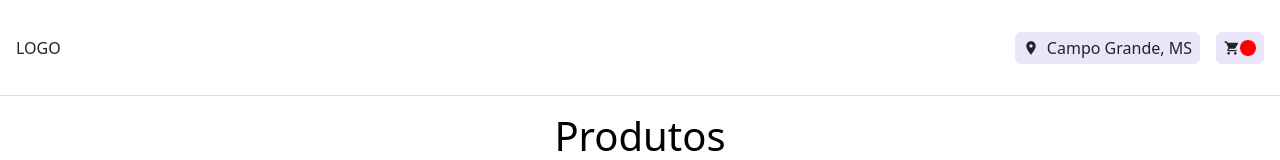
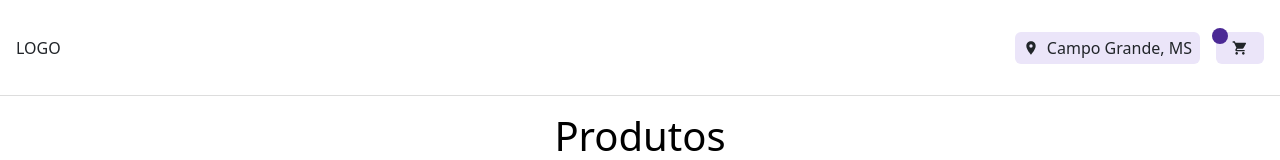
Before and after one commit to GabrielaMed/menu-app-user, a React (Create React App) app: page /1 in a window 1280 px wide. Shown: the top 160 px of the page. Built offline with nearby package versions, Linux system fonts and the light colour scheme; no server answers.

Commit message:
add context to set and get order

```diff
--- a/src/App.tsx
+++ b/src/App.tsx
@@ -2,10 +2,13 @@ import { BrowserRouter as Router } from 'react-router-dom';
 import { AppRoutes } from './routes';
 import './index.css';
 import 'bootstrap/dist/css/bootstrap.min.css';
+import { OrderProvider } from './shared/OrderContext';
 
 const App = () => (
   <Router>
-    <AppRoutes />
+    <OrderProvider>
+      <AppRoutes />
+    </OrderProvider>
   </Router>
 );
 
--- a/src/components/Header/index.tsx
+++ b/src/components/Header/index.tsx
@@ -2,19 +2,13 @@ import { MdLocationOn, MdShoppingCart } from 'react-icons/md';
 import { CartBox, Container, HoldLocationAndCart, LocationBox } from './style';
 import { IOrder } from '../../utils/Interface/Order';
 import { useNavigate, useParams } from 'react-router-dom';
+import { useEffect, useContext } from 'react';
+import { OrderContext } from '../../shared/OrderContext';
 
-interface Props {
-  orderData?: IOrder;
-}
-
-export const Header = ({ orderData }: Props) => {
+export const Header = () => {
+  const { orderData } = useContext(OrderContext);
   const navigate = useNavigate();
   const { companyId } = useParams();
-
-  const options = {
-    pathname: `/${companyId}/cart`,
-    state: { orderId: orderData?.id },
-  };
 
   return (
     <Container>
@@ -27,28 +21,16 @@ export const Header = ({ orderData }: Props) => {
         </LocationBox>
         {orderData?.productsQuantity === 0 ? (
           <CartBox>
-            <MdShoppingCart
-              onClick={() => navigate(options, { replace: true })}
-            />
+            <MdShoppingCart onClick={() => navigate(`/${companyId}/cart`)} />
           </CartBox>
         ) : (
-          <CartBox onClick={() => navigate(options, { replace: true })}>
+          <CartBox
+            onClick={() => {
+              navigate(`/${companyId}/cart`);
+            }}
+          >
+            <span>{orderData?.productsQuantity}</span>
             <MdShoppingCart />
-            <span
-              style={{
-                width: '1rem',
-                height: '1rem',
-                borderRadius: '50%',
-                background: 'red',
-                fontSize: '14px',
-                display: 'flex',
-                justifyContent: 'center',
-                alignItems: 'center',
-                color: 'white',
-              }}
-            >
-              {orderData?.productsQuantity}
-            </span>
           </CartBox>
         )}
       </HoldLocationAndCart>
--- a/src/components/Header/style.ts
+++ b/src/components/Header/style.ts
@@ -22,6 +22,22 @@ export const CartBox = styled.button`
   align-items: center;
   justify-content: center;
   cursor: pointer;
+  position: relative;
+
+  span {
+    position: absolute;
+    left: -4px;
+    top: -4px;
+    width: 1rem;
+    height: 1rem;
+    border-radius: 50%;
+    background: #4b2995;
+    font-size: 14px;
+    display: flex;
+    justify-content: center;
+    align-items: center;
+    color: white;
+  }
 `;
 
 export const LocationBox = styled.button`
--- a/src/pages/Cart/index.tsx
+++ b/src/pages/Cart/index.tsx
@@ -1,18 +1,15 @@
 import { MdArrowBack } from 'react-icons/md';
 import { Container, Navbar } from './style';
-import { useNavigate, useParams } from 'react-router-dom';
-import { useEffect, useState } from 'react';
+import { useLocation, useNavigate, useParams } from 'react-router-dom';
+import { useEffect, useState, useContext } from 'react';
 import { ToastMessage } from '../../components/Toast';
 import { IToastType } from '../../utils/Interface/Toast';
 import { api } from '../../services/api';
 import { AxiosError } from 'axios';
 import { IOrder } from '../../utils/Interface/Order';
+import { OrderContext } from '../../shared/OrderContext';
 
-interface Props {
-  orderData?: string;
-}
-
-export const Cart = ({ orderData }: Props) => {
+export const Cart = () => {
   const navigate = useNavigate();
   const { companyId } = useParams();
   const [showToast, setShowToast] = useState(false);
@@ -20,6 +17,7 @@ export const Cart = ({ orderData }: Props) => {
     IToastType.unknow
   );
   const [toastMessage, setToastMessage] = useState('');
+  const { orderData, setOrderData } = useContext(OrderContext);
 
   return (
     <>
--- a/src/pages/Home/index.tsx
+++ b/src/pages/Home/index.tsx
@@ -13,7 +13,7 @@ import {
 } from './style';
 import { Header } from '../../components/Header';
 import { AxiosError } from 'axios';
-import { useEffect, useState } from 'react';
+import { useEffect, useState, useContext } from 'react';
 import { IProduct } from '../../utils/Interface/Product';
 import { IToastType } from '../../utils/Interface/Toast';
 import { api } from '../../services/api';
@@ -22,6 +22,7 @@ import { MdShoppingCart } from 'react-icons/md';
 import { v4 as uuidv4 } from 'uuid';
 import { IOrder } from '../../utils/Interface/Order';
 import { OrderStatus } from '../../utils/Enum/OrderStatus';
+import { OrderContext } from '../../shared/OrderContext';
 
 export const Home = () => {
   const companyId = `${process.env.REACT_APP_COMPANY_ID}`;
@@ -33,7 +34,7 @@ export const Home = () => {
     IToastType.unknow
   );
   const [toastMessage, setToastMessage] = useState('');
-  const [orderData, setOrderData] = useState<IOrder>();
+  const { setOrderData } = useContext(OrderContext);
 
   const navigate = useNavigate();
   let visitorUuid = localStorage.getItem('visitorUuid');
@@ -131,7 +132,7 @@ export const Home = () => {
 
   return (
     <Container>
-      <Header orderData={orderData} />
+      <Header />
       {loading && (
         <div style={{ display: 'flex', justifyContent: 'center' }}>
           <ReactLoading
--- /dev/null
+++ b/src/shared/OrderContext.tsx
@@ -0,0 +1,36 @@
+import { ReactNode, createContext, useState } from 'react';
+import { IOrder } from '../utils/Interface/Order';
+import { IToastType } from '../utils/Interface/Toast';
+import { ToastMessage } from '../components/Toast';
+
+type OrderContextData = {
+  orderData?: IOrder;
+  setOrderData: (orderData: any) => void;
+};
+
+export const OrderContext = createContext({} as OrderContextData);
+
+type Props = {
+  children: ReactNode;
+};
+
+export function OrderProvider({ children }: Props) {
+  const [orderData, setOrderData] = useState<IOrder>();
+  const [showToast, setShowToast] = useState(false);
+  const [toastMessageType, setToastMessageType] = useState<IToastType>(
+    IToastType.unknow
+  );
+  const [toastMessage, setToastMessage] = useState('');
+
+  return (
+    <OrderContext.Provider value={{ orderData, setOrderData }}>
+      <ToastMessage
+        setShowToast={setShowToast}
+        showToast={showToast}
+        toastMessage={toastMessage}
+        toastMessageType={toastMessageType}
+      />
+      {children}
+    </OrderContext.Provider>
+  );
+}
```
